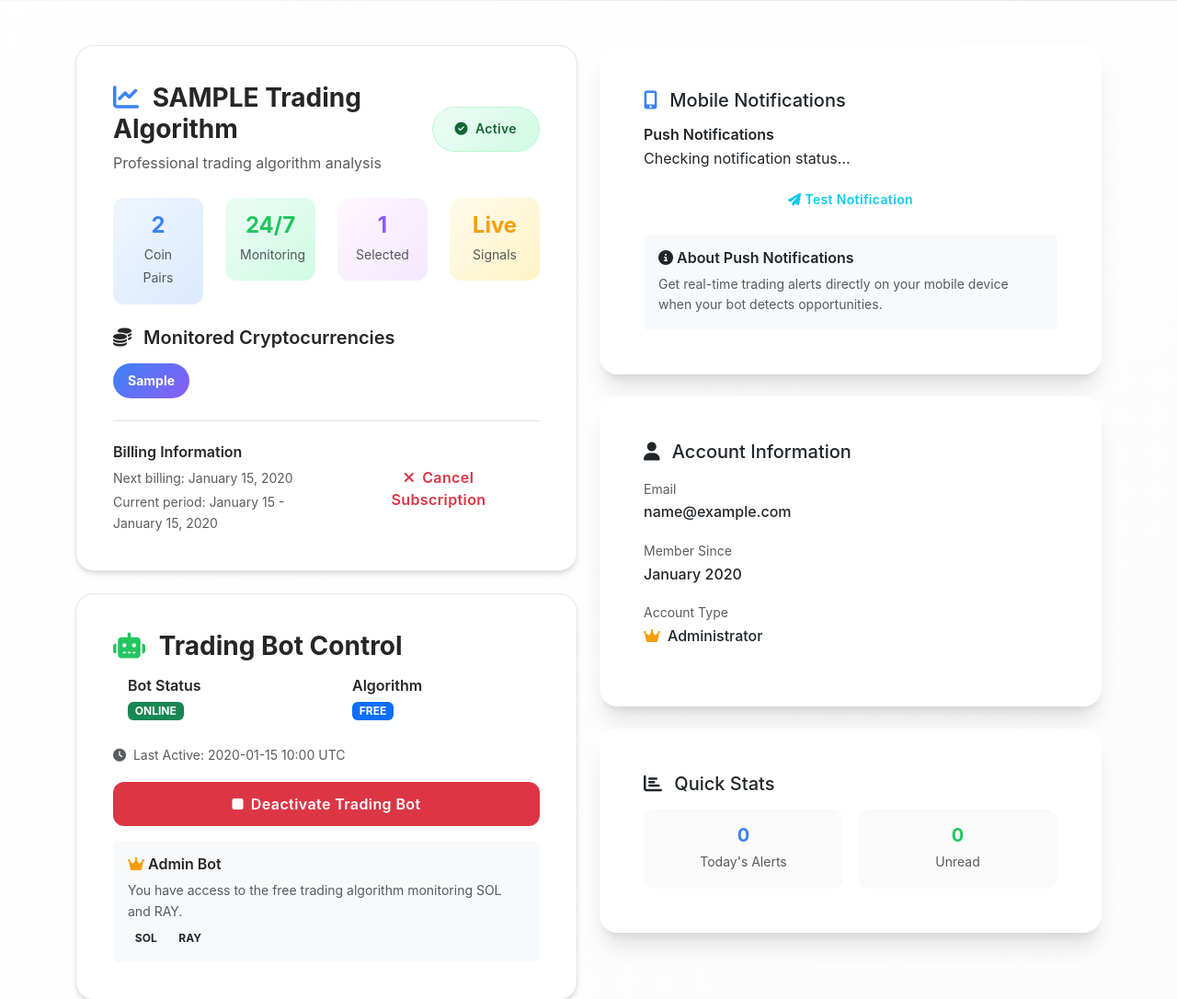
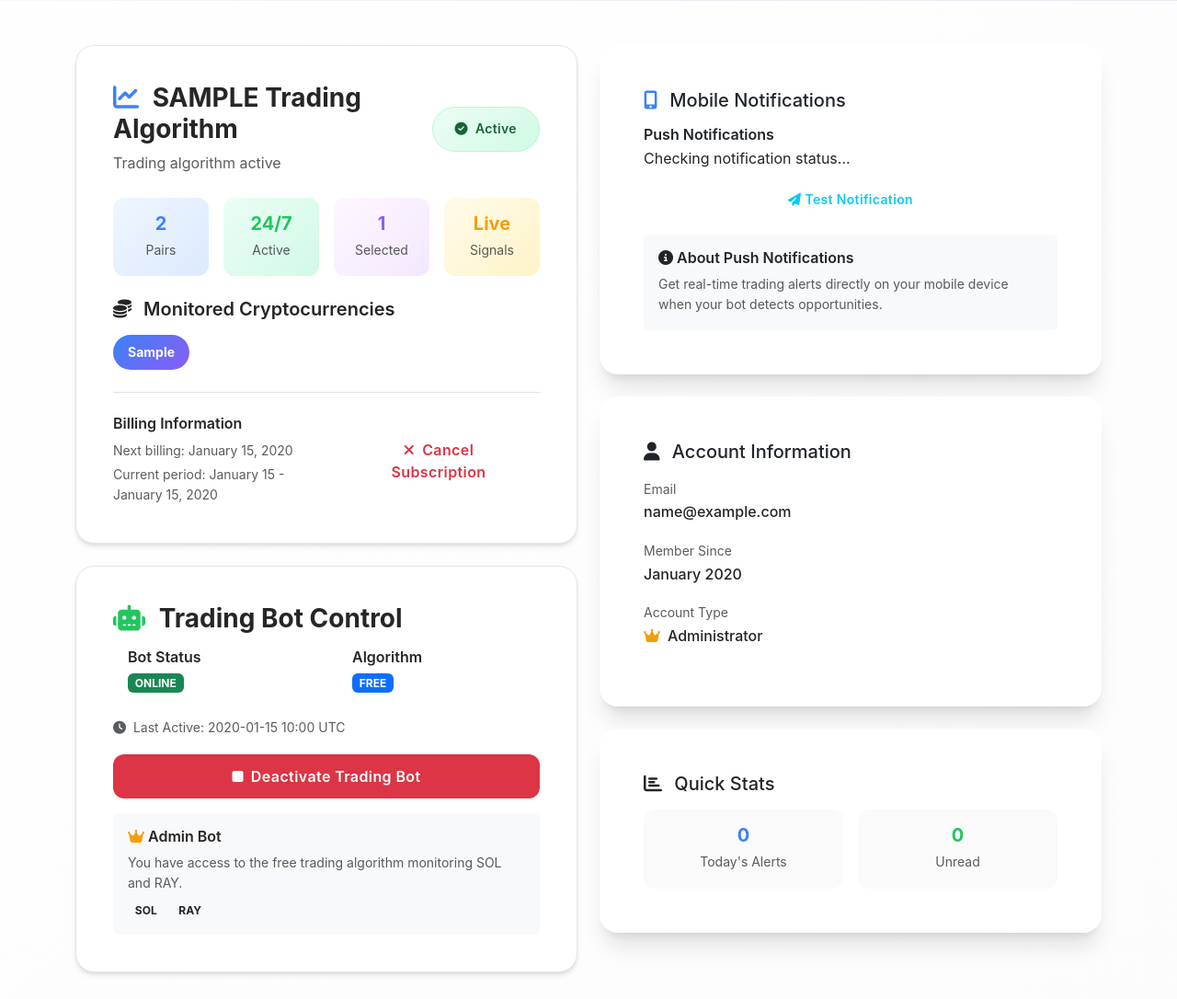
Before and after one commit to coleisa/MalachiteBionics, a Flask app: page /dashboard in a window 1280 px wide. Shown: the part 304-1390 px from the top of the page at 92% size. Run offline with Flask 3, Linux system fonts and the light colour scheme; a user stored in the database is signed in; tables that the repository leaves empty hold one stand-in row (values such as "Sample post"); some libraries are stand-ins or nearby versions.

Commit message:
Update dashboard.html

```diff
--- a/MalachiteBionics/templates/dashboard.html
+++ b/MalachiteBionics/templates/dashboard.html
@@ -109,15 +109,15 @@
                                 </h3>
                                 <p class="text-muted mb-0">
                                     {% if subscription.plan_type in ['basic', 'v3'] %}
-                                        RSI-based signals for reliable market entry points
+                                        RSI-based trading signals
                                     {% elif subscription.plan_type in ['classic', 'v6'] %}
-                                        Enhanced RSI + MACD analysis for better accuracy
+                                        RSI + MACD analysis
                                     {% elif subscription.plan_type in ['advanced', 'v9'] %}
-                                        Professional RSI + MACD + Momentum analysis
+                                        RSI + MACD + Momentum
                                     {% elif subscription.plan_type in ['premium', 'elite', 'v12'] %}
-                                        Elite-level RSI + MACD analysis with premium accuracy
+                                        Elite algorithm suite
                                     {% else %}
-                                        Professional trading algorithm analysis
+                                        Trading algorithm active
                                     {% endif %}
                                 </p>
                             </div>
@@ -136,42 +136,30 @@
                             </div>
                         </div>
 
-                        <div class="row g-4 mb-4">
-                            <div class="col-md-3">
+                        <div class="row g-3 mb-4">
+                            <div class="col-6 col-md-3">
                                 <div class="text-center p-3" style="background: linear-gradient(135deg, #eff6ff, #dbeafe); border-radius: 12px;">
-                                    <div class="h4 fw-bold mb-1" style="color: #3b82f6;">
-                                        {% if subscription.plan_type in ['basic', 'v3'] %}
-                                            2
-                                        {% elif subscription.plan_type in ['classic', 'v6'] %}
-                                            2
-                                        {% elif subscription.plan_type in ['advanced', 'v9'] %}
-                                            2
-                                        {% elif subscription.plan_type in ['premium', 'elite', 'v12'] %}
-                                            2
-                                        {% else %}
-                                            2
-                                        {% endif %}
-                                    </div>
-                                    <small class="text-muted">Coin Pairs</small>
+                                    <div class="h5 fw-bold mb-1" style="color: #3b82f6;">2</div>
+                                    <small class="text-muted">Pairs</small>
                                 </div>
                             </div>
-                            <div class="col-md-3">
+                            <div class="col-6 col-md-3">
                                 <div class="text-center p-3" style="background: linear-gradient(135deg, #ecfdf5, #d1fae5); border-radius: 12px;">
-                                    <div class="h4 fw-bold mb-1" style="color: #22c55e;">24/7</div>
-                                    <small class="text-muted">Monitoring</small>
+                                    <div class="h5 fw-bold mb-1" style="color: #22c55e;">24/7</div>
+                                    <small class="text-muted">Active</small>
                                 </div>
                             </div>
-                            <div class="col-md-3">
+                            <div class="col-6 col-md-3">
                                 <div class="text-center p-3" style="background: linear-gradient(135deg, #fef7ff, #f3e8ff); border-radius: 12px;">
-                                    <div class="h4 fw-bold mb-1" style="color: #8b5cf6;">
+                                    <div class="h5 fw-bold mb-1" style="color: #8b5cf6;">
                                         {{ subscription.coins.split(',') | length if subscription.coins else 0 }}
                                     </div>
                                     <small class="text-muted">Selected</small>
                                 </div>
                             </div>
-                            <div class="col-md-3">
+                            <div class="col-6 col-md-3">
                                 <div class="text-center p-3" style="background: linear-gradient(135deg, #fffbeb, #fef3c7); border-radius: 12px;">
-                                    <div class="h4 fw-bold mb-1" style="color: #f59e0b;">Live</div>
+                                    <div class="h5 fw-bold mb-1" style="color: #f59e0b;">Live</div>
                                     <small class="text-muted">Signals</small>
                                 </div>
                             </div>
@@ -222,7 +210,7 @@
                             </div>
                             <h3 class="fw-bold mb-3">No Active Subscription</h3>
                             <p class="text-muted mb-4">
-                                Get started with our professional trading algorithms and start receiving real-time signals.
+                                Start receiving trading signals
                             </p>
                             <a href="{{ url_for('pricing') }}" class="btn btn-primary btn-lg">
                                 <i class="fas fa-rocket me-2"></i>Choose Your Plan
@@ -613,15 +601,25 @@ document.addEventListener('DOMContentLoaded', async () => {
         return;
     }
 
-    // Check browser support
+    // Check browser support with better mobile detection
     if (!('serviceWorker' in navigator)) {
-        document.getElementById('notification-status').textContent = 'Please update your browser for notification support';
+        const isMobile = /Android|webOS|iPhone|iPad|iPod|BlackBerry|IEMobile|Opera Mini/i.test(navigator.userAgent);
+        if (isMobile) {
+            document.getElementById('notification-status').textContent = 'Mobile notifications available in Chrome/Safari';
+        } else {
+            document.getElementById('notification-status').textContent = 'Please update your browser for notification support';
+        }
         document.getElementById('notification-status').className = 'status-error';
         return;
     }
 
     if (!('PushManager' in window)) {
-        document.getElementById('notification-status').textContent = 'Push notifications not available on this device';
+        const isMobile = /Android|webOS|iPhone|iPad|iPod|BlackBerry|IEMobile|Opera Mini/i.test(navigator.userAgent);
+        if (isMobile) {
+            document.getElementById('notification-status').textContent = 'Try Chrome or Safari for mobile notifications';
+        } else {
+            document.getElementById('notification-status').textContent = 'Push notifications not available on this device';
+        }
         document.getElementById('notification-status').className = 'status-error';
         return;
     }
```
